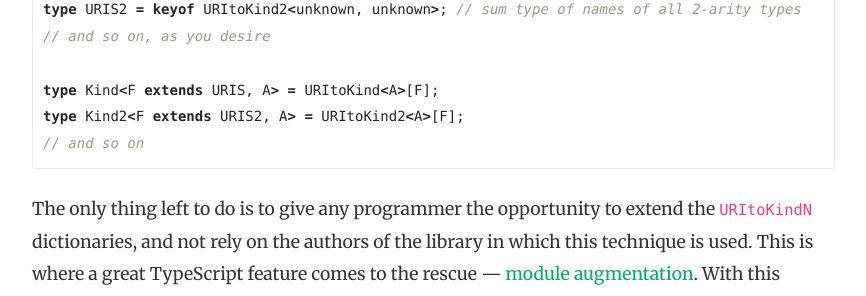
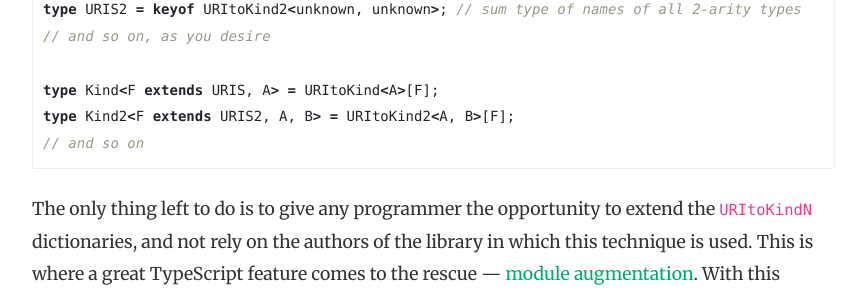
Before and after one commit to YBogomolov/ybogomolov.github.io, a Jekyll site: the page built from _posts/2020-11-01-01-higher-kinded-types.md, in a window 1280 px wide and 900 px high, scrolled down 4143 px. Shown: the part 152-448 px from the top of the window, without its empty margins (253-1119 px from the left). Built offline with Jekyll 4.4.1, drawn with Linux system fonts in a browser that asks for light colours; nearby versions of some CDN libraries; comment, search, counter and statistics services are not loaded.

Commit message:
Fix typo

````diff
--- a/_posts/2020-11-01-01-higher-kinded-types.md
+++ b/_posts/2020-11-01-01-higher-kinded-types.md
@@ -82,7 +82,7 @@ type URIS2 = keyof URItoKind2<unknown, unknown>; // sum type of names of all 2-a
 // and so on, as you desire
 
 type Kind<F extends URIS, A> = URItoKind<A>[F];
-type Kind2<F extends URIS2, A> = URItoKind2<A>[F];
+type Kind2<F extends URIS2, A, B> = URItoKind2<A, B>[F];
 // and so on
 ```
 
````
